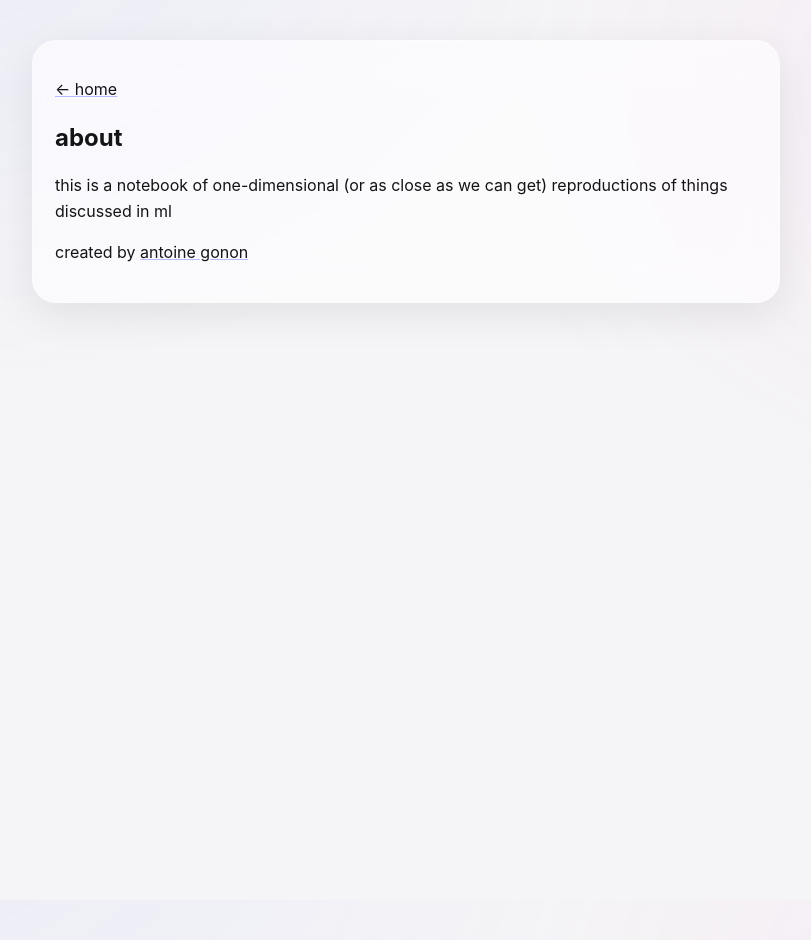
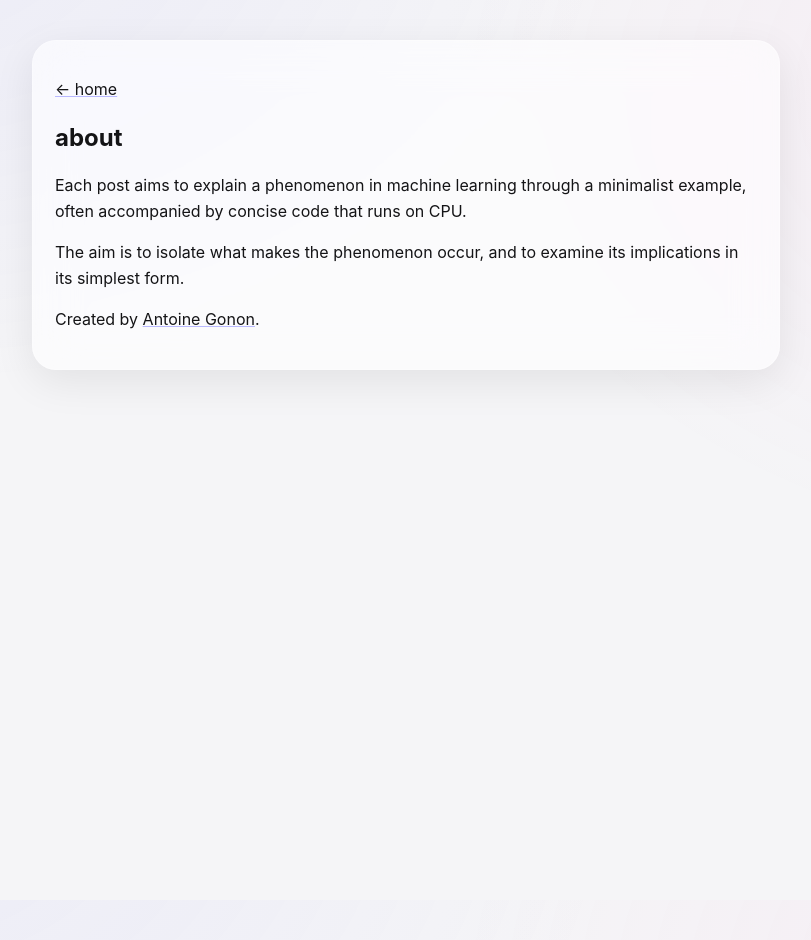
Before and after one commit to dimension-one/dimension-one.github.io, a Jekyll site: the page built from about.md, in a window 1280 px wide. Shown: the whole page, without its empty margins (234-1045 px from the left). Built offline with Jekyll 4.4.1, drawn with Linux system fonts in a browser that asks for light colours.

Commit message:
Revise about page and blog subtitle to clarify the intent

```diff
--- a/about.md
+++ b/about.md
@@ -1,9 +1,12 @@
 ---
 layout: post
 title: about
-summary: what this notebook is.
+summary: what this notebook is
 ---
 
-this is a notebook of one-dimensional (or as close as we can get) reproductions of things discussed in ml
+Each post aims to explain a phenomenon in machine learning through a minimalist example,
+often accompanied by concise code that runs on CPU.
 
-created by [antoine gonon](https://agonon.github.io)
+The aim is to isolate what makes the phenomenon occur, and to examine its implications in its simplest form.
+
+Created by [Antoine Gonon](https://agonon.github.io).
--- a/index.html
+++ b/index.html
@@ -5,7 +5,7 @@ title: home
 <main class="container">
   <header class="site-header">
     <h1>dimension one</h1>
-    <p class="tagline">let's do it in dimension one.</p>
+    <p class="tagline">machine learning through minimalist examples</p>
   </header>
 
   <ul class="post-list">
```
